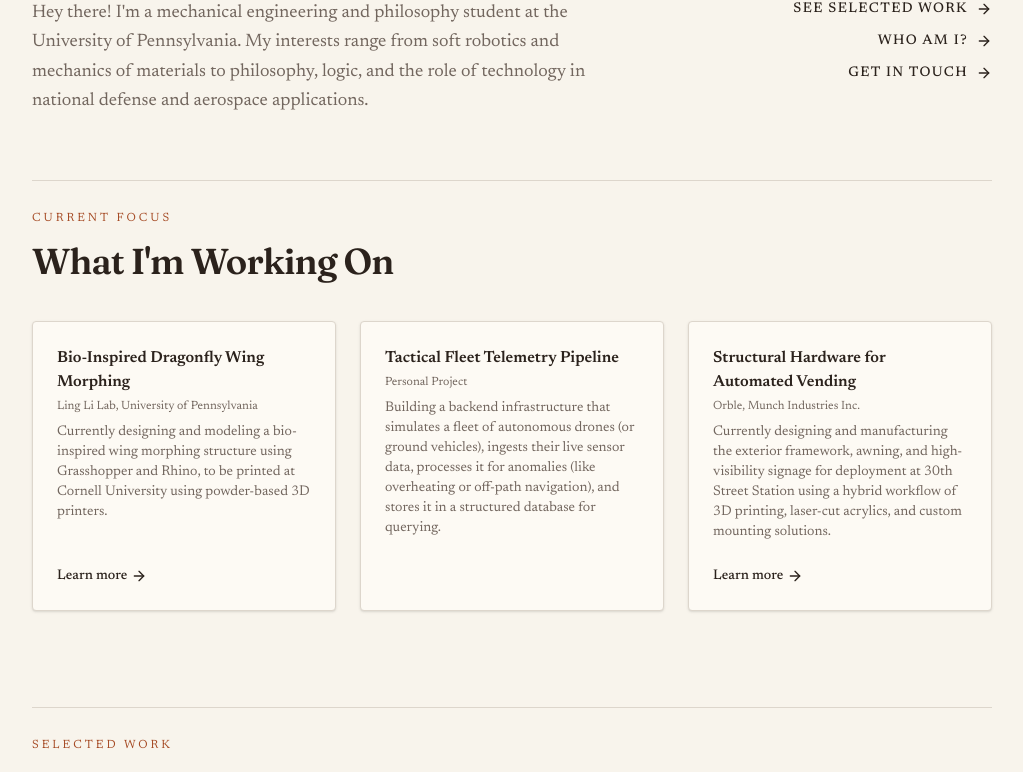
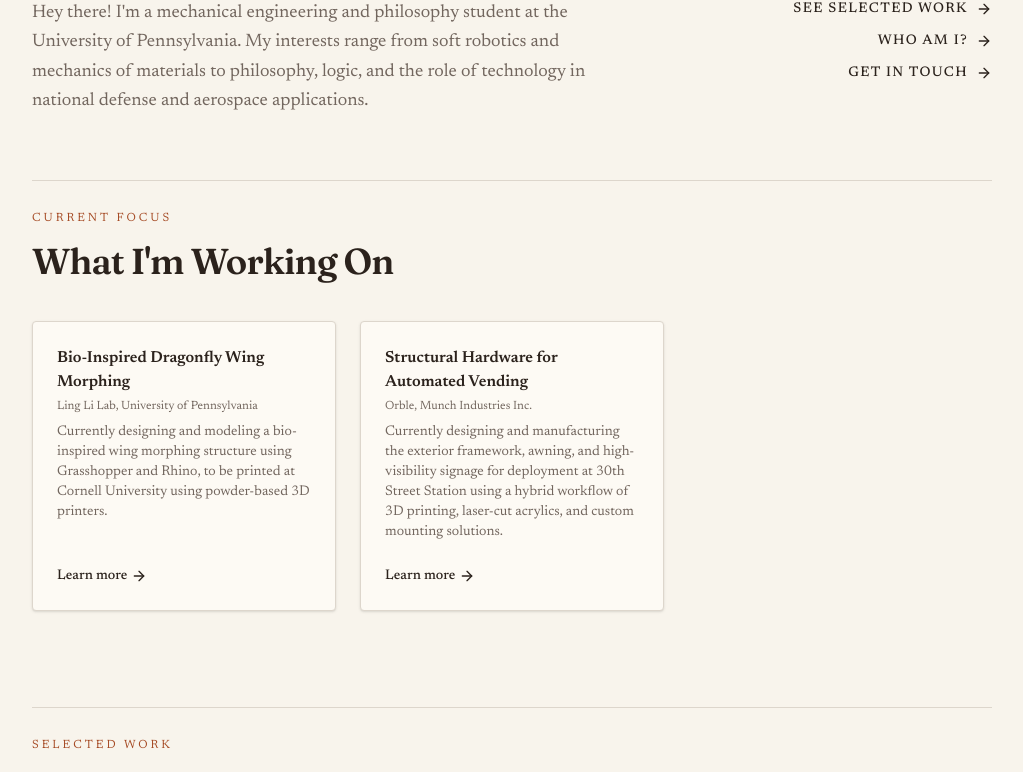
Before and after one commit to sunya-afrasiabi/sunya-afrasiabi-portfolio, a Next.js app: page / in a window 1280 px wide. Shown: the part 433-1205 px from the top of the page, without its empty margins (128-1151 px from the left). Built offline with nearby package versions, Linux system fonts and the light colour scheme.

Commit message:
Update page.tsx

```diff
--- a/app/page.tsx
+++ b/app/page.tsx
@@ -106,20 +106,7 @@ export default function HomePage() {
             </Link>
           </div>
 
-          {/* Box 2 */}
-          <div className="flex h-full flex-col rounded-lg border border-border bg-card p-6 text-card-foreground shadow-sm transition-colors hover:bg-secondary/50">
-            <div className="flex-1">
-              <h3 className="font-semibold text-foreground">
-                Tactical Fleet Telemetry Pipeline
-              </h3>
-              <p className="mt-1 font-sans text-xs text-muted-foreground">
-                Personal Project
-              </p>
-              <p className="mt-2 text-sm text-muted-foreground">
-                Building a backend infrastructure that simulates a fleet of autonomous drones (or ground vehicles), ingests their live sensor data, processes it for anomalies (like overheating or off-path navigation), and stores it in a structured database for querying.
-              </p>
-            </div>
-          </div>
+
 
           {/* Box 3 */}
           <div className="flex h-full flex-col rounded-lg border border-border bg-card p-6 text-card-foreground shadow-sm">
```
